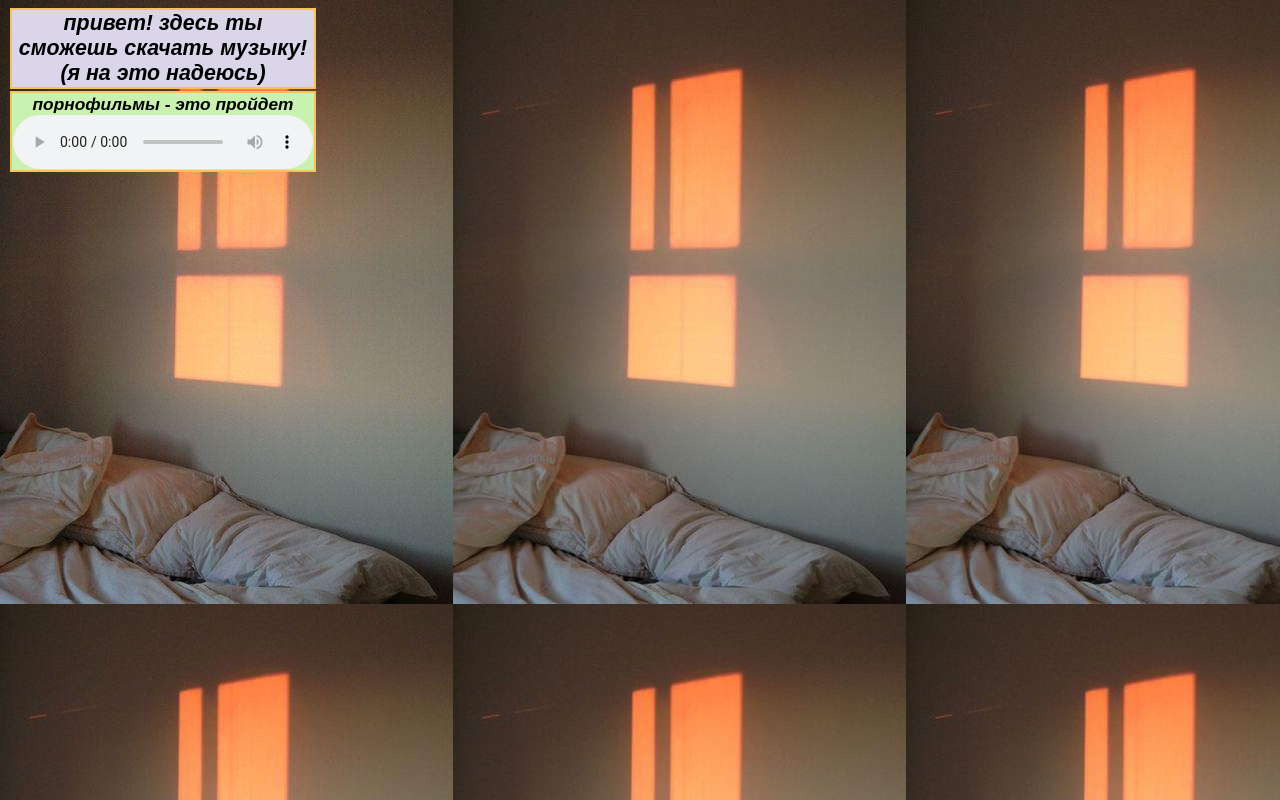
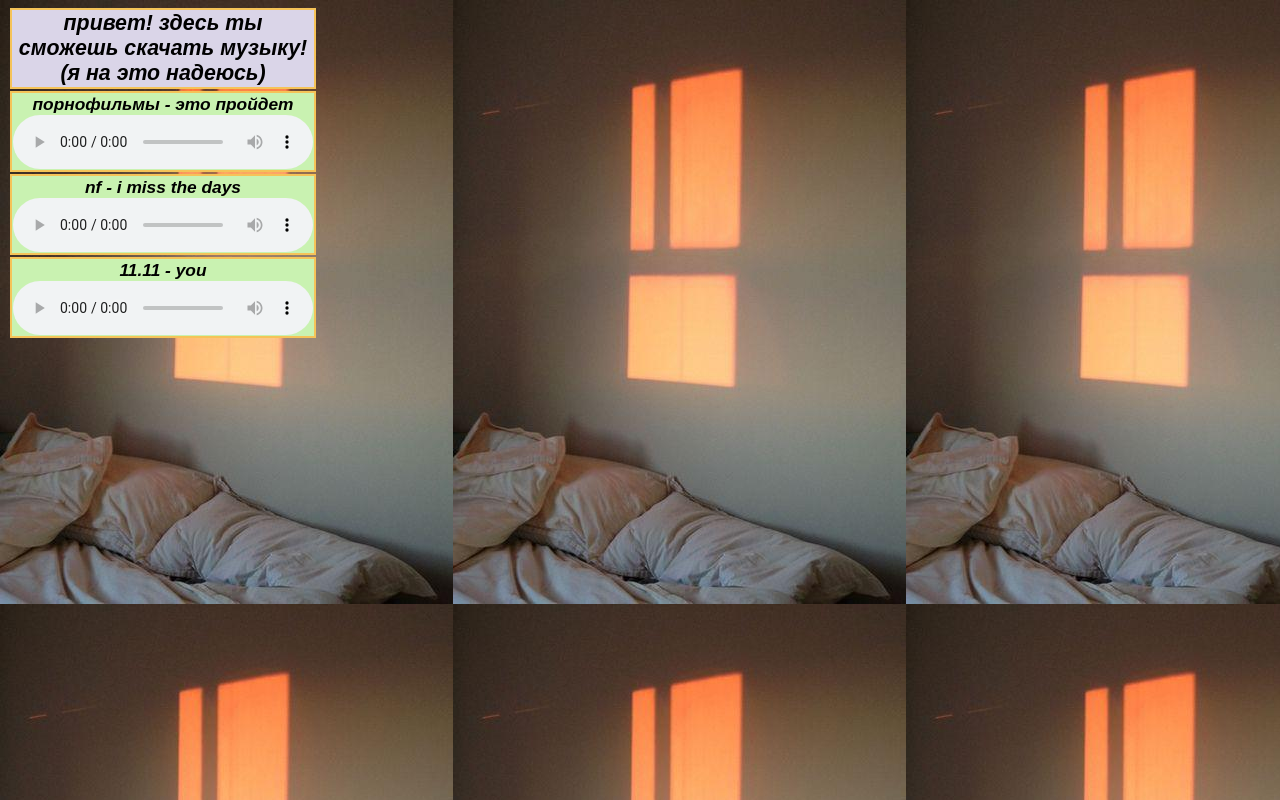
Before and after one commit to vetrokot/vetrokot.github.io, a plain HTML site: page music.html in a window 1280 px wide. Drawn offline with Linux system fonts and the light colour scheme.

Commit message:
Update music.html

```diff
--- a/music.html
+++ b/music.html
@@ -55,9 +55,17 @@ text-align: center;
 <div id="musbox"><em><b>порнофильмы - это пройдет</b></em>
 <audio controls="controls">
 <source src="Это пройдет.mp3" type="audio/mpeg">
-</audio>
-</div>
+</audio> </div>
 
+<div id="musbox"><em><b>nf - i miss the days</b></em>
+<audio controls="controls">
+<source src="13. NF - I Miss the Days.mp3" type="audio/mpeg">
+</audio> </div>
+
+<div id="musbox"><em><b>11.11 - you</b></em>
+<audio controls="controls">
+<source src="11_11 - YOU.m4a" type="audio/mpeg">
+</audio> </div>
 
 
 <br>
```
